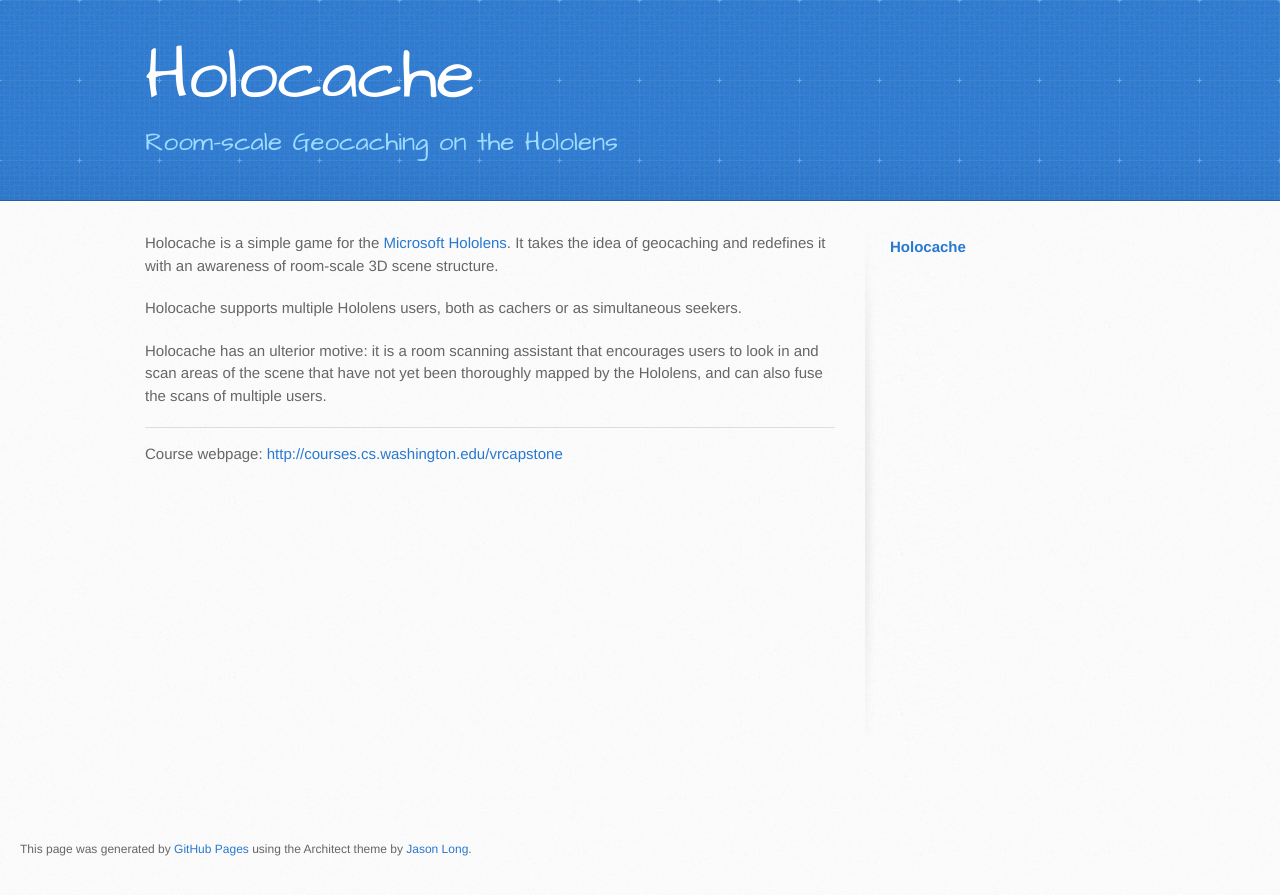
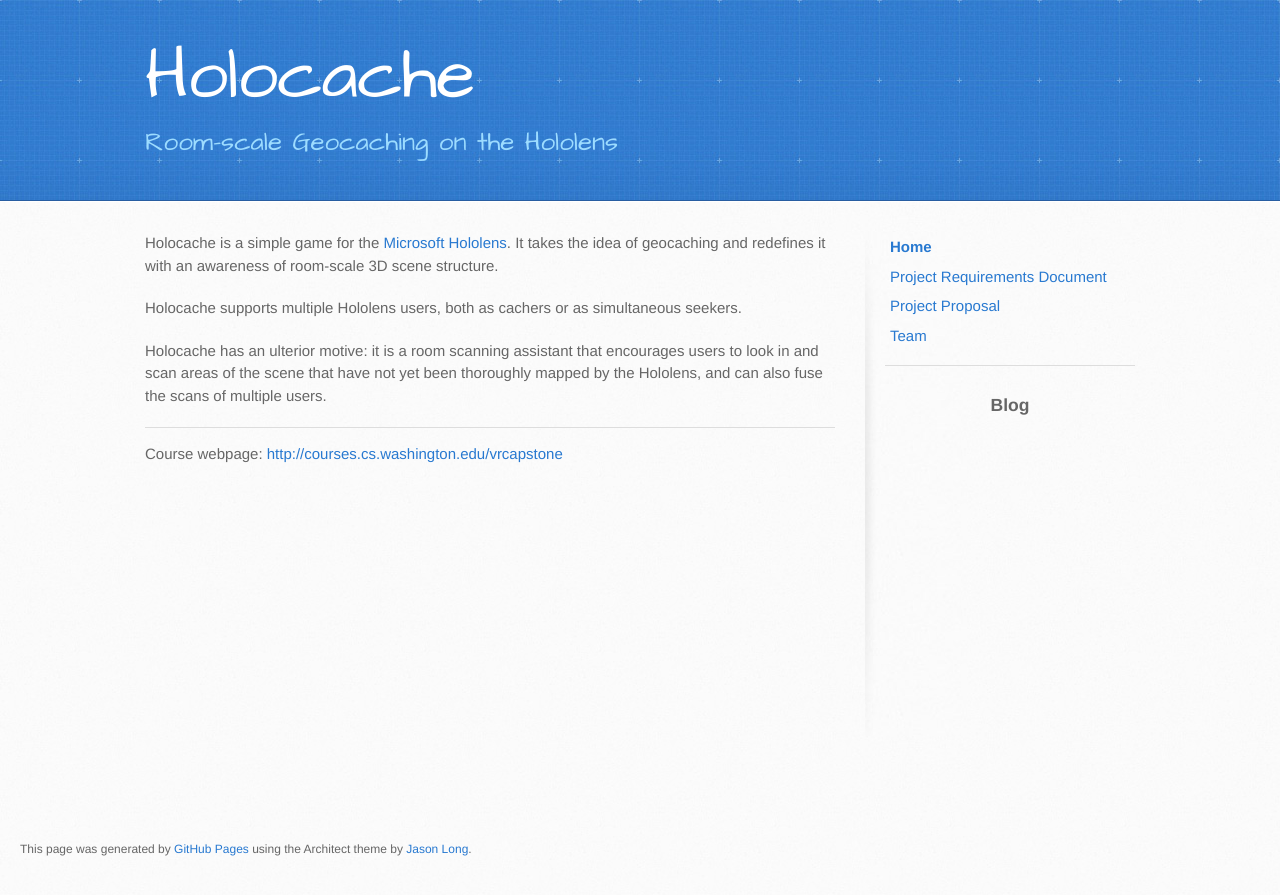
Before and after one commit to holoscanner/holoscanner.github.io, a Jekyll site: the page built from index.md, in a window 1280 px wide. Shown: the top 895 px of the page. Built offline with Jekyll 4.4.1, drawn with Linux system fonts in a browser that asks for light colours; Markdown is read by kramdown in place of the engine named in the settings.

Commit message:
Add page structure

```diff
--- a/_layouts/default.html
+++ b/_layouts/default.html
@@ -13,7 +13,7 @@
     <script src="//html5shiv.googlecode.com/svn/trunk/html5.js"></script>
     <![endif]-->
 
-    <title> {{ page.title }} </title>
+    <title> {{ site.name }} - {{ page.title }} </title>
   </head>
 
   <body>
@@ -46,6 +46,19 @@
                 {% endif %}
             {% endfor %}
 
+            <hr>
+            <h3> Blog </h3>
+
+            {% for node in site.posts limit:10 %}
+                {% if node.title != null %}
+                    {% if page.url == node.url %}
+                    <li class="active"><a href="{{ BASE_PATH }}{{node.url}}" class="active">{{node.title}}</a></li>
+                    {% else %}
+                    <li><a href="{{ BASE_PATH }}{{node.url}}">{{node.title}}</a></li>
+                    {% endif %}
+                {% endif %}
+            {% endfor %}
+
         </aside>
       </div>
     </div>
--- a/index.md
+++ b/index.md
@@ -1,6 +1,6 @@
 ---
 layout: default
-title: Holocache
+title: Home
 ---
 
 Holocache is a simple game for the [Microsoft Hololens](https://www.microsoft.com/microsoft-hololens/en-us). It takes the idea of geocaching and redefines it with an awareness of room-scale 3D scene structure.
--- /dev/null
+++ b/prd.md
@@ -0,0 +1,6 @@
+---
+layout: default
+title: Project Requirements Document
+---
+
+Under construction...
--- /dev/null
+++ b/proposal.md
@@ -0,0 +1,6 @@
+---
+layout: default
+title: Project Proposal
+---
+
+Under construction...
--- a/stylesheets/stylesheet.css
+++ b/stylesheets/stylesheet.css
@@ -521,6 +521,12 @@ aside#sidebar li {
 aside#sidebar a.active {
     font-weight: bold;
 }
+aside#sidebar h3 {
+    text-align: center;
+}
+aside#sidebar hr {
+    padding: 10px 10px 0px 10px;
+}
 
 footer {
     font-size: 12px;
```
Also changed, not shown: team.md (added, +12 -0 lines).
